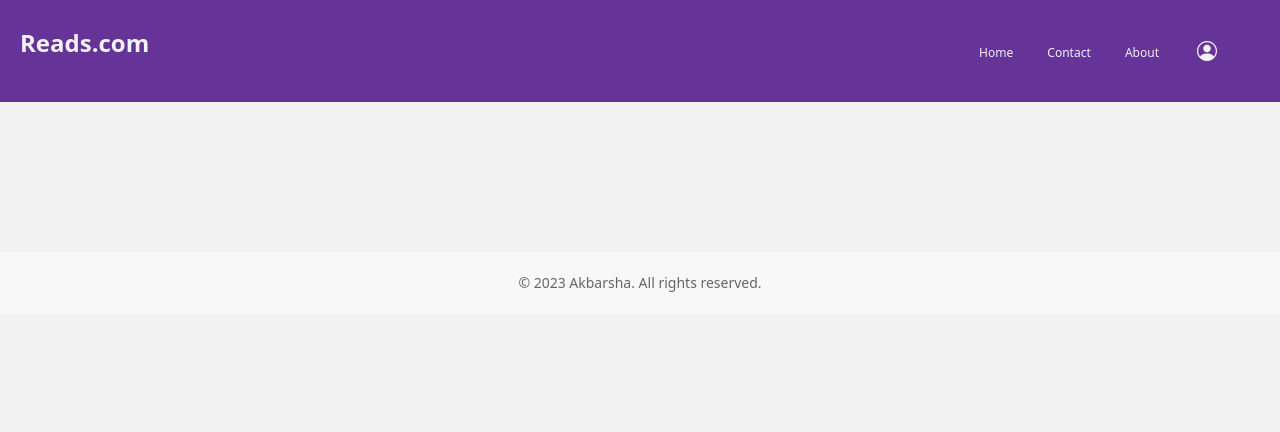
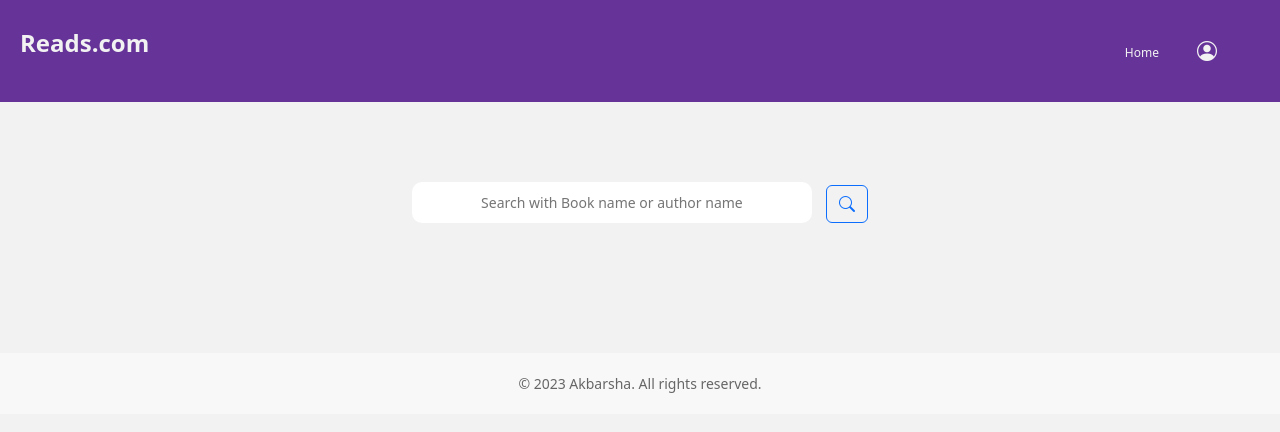
Before and after one commit to akbarshapr/Online-Book-Store, a Django app: page /book/booklist/ in a window 1280 px wide. Shown: the top 432 px of the page. Run offline with Django 4.2, Linux system fonts and the light colour scheme; the visitor is signed in with stand-in values (Sample User, id 1); data that the repository does not hold is empty.

Commit message:
Initial Commit

```diff
--- a/book_store/book/admin.py
+++ b/book_store/book/admin.py
@@ -1,7 +1,8 @@
 from django.contrib import admin
-from .models import Book, Genre, MyProfile
+from .models import Book, Genre, MyProfile, Review
 # Register your models here.
 
 admin.site.register(Book)
 admin.site.register(Genre)
 admin.site.register(MyProfile)
+admin.site.register(Review)
--- a/book_store/book/urls.py
+++ b/book_store/book/urls.py
@@ -1,5 +1,6 @@
 from django.urls import path
 from .views import HomePageView, BookList, BookDetail, MyProfileView, MyProfileCreate
+from . import views
 
 urlpatterns = [
     path('home/', HomePageView.as_view(), name='home'),
@@ -9,4 +10,5 @@ urlpatterns = [
     path('myprofile/', MyProfileView.as_view(), name='myprofile'),
     path('createprofile/', MyProfileCreate.as_view(), name='createprofile'),
 
+    path('like_review/', views.like_review, name='like_review'),
 ]
--- a/book_store/book/views.py
+++ b/book_store/book/views.py
@@ -1,11 +1,12 @@
-from .models import Book, MyProfile
+from django.db.models import Q
+from django.shortcuts import get_object_or_404, redirect
+
+from .models import Book, MyProfile, Review
 
 from django.views.generic import TemplateView
 from django.views.generic import ListView, DetailView, CreateView
 from django.contrib.auth.mixins import LoginRequiredMixin
 from django.urls import reverse_lazy
-from django.utils.translation import gettext_lazy as _
-
 # Create your views here.
 
 
@@ -18,11 +19,33 @@ class BookList(LoginRequiredMixin, ListView):
     context_object_name = 'books'
     template_name = 'book/booklist.html'
 
+    def get_context_data(self, **kwargs):
+        context = super().get_context_data(**kwargs)
+        search_input = self.request.GET.get('search-area') or ''
+        if search_input:
+            context['books'] = context['books'].filter(
+                Q(title__icontains=search_input) | Q(author__icontains=search_input))
+        context['search_input'] = search_input
+        return context
+
 
 class BookDetail(LoginRequiredMixin, DetailView):
     model = Book
     context_object_name = 'books'
     template_name = 'book/bookdetail.html'
+
+    def get_context_data(self, **kwargs):
+        context = super().get_context_data(**kwargs)
+        context['reviews'] = self.object.reviews.all()
+        return context
+
+
+def like_review(request):
+    if request.method == 'POST':
+        review_id = request.POST.get('review_id')
+        review = get_object_or_404(Review, id=review_id)
+        review.like()
+        return redirect('bookdetail', pk=review.book.pk)
 
 
 class MyProfileView(LoginRequiredMixin, ListView):
--- a/book_store/templates/book/booklist.html
+++ b/book_store/templates/book/booklist.html
@@ -31,6 +31,23 @@
             background-color: transparent;
             color: #f2f2f2;
         }
+        .search-wrapper {
+            padding: 30px;
+            text-align: center;
+        }
+        .search {
+            border: none;
+            width: 400px;
+            text-align: center;
+            padding: 10px;
+            border-radius: 10px;
+            font-size: 14px;
+            margin-right: 10px;
+        }
+        .search:focus {
+            outline: none;
+            border: 1px solid #ccc;
+        }
         .card {
             margin: 30px;
             border-radius: 8px;
@@ -45,9 +62,13 @@
             box-shadow: 0 5px 15px rgba(0,0,0,0.3);
         }
         .card:hover img {
+            object-fit: cover;
             transform: scale(1.1);
         }
         .card img {
+            width: 200px;
+            height: 300px;
+            object-fit: cover;
             transition: all 0.3s ease;
         }
         .card-title {
@@ -91,7 +112,7 @@
             color: #000;
             text-decoration: None;
         }
-        i {
+        .user-icon {
             margin-right: 20px;
             padding: 10px;
             border: 0px;
@@ -99,7 +120,7 @@
             color: #f2f2f2;
             transition: background-color 0.3s ease;
         }
-        i:hover {
+        .user-icon:hover {
             border-radius: 30%;
             background-color: #f2f2f2;
             color: #000;
@@ -168,11 +189,9 @@
         </p>
         <div class="ml-auto" style="margin-left: auto;">
             <a class="header-link" href="{% url 'home' %}">Home</a>
-            <a class="header-link" href="">Contact</a>
-            <a class="header-link" href="">About</a>
         </div>
         <div class="dropdown">
-            <button type="button" class="btn dropdown" data-bs-toggle="dropdown"><i style="font-size:20px;" class="bi bi-person-circle"></i></button>
+            <button type="button" class="btn dropdown" data-bs-toggle="dropdown"><i style="font-size:20px;" class="bi bi-person-circle user-icon"></i></button>
             <ul class="dropdown-menu">
                 <li><a class="dropdown-item" href="{% url 'myprofile' %}">My Profile</a></li>
                 <li><a class="dropdown-item" href="">My Cart</a></li>
@@ -183,11 +202,17 @@
         </div>
     </nav>
     <div class="container-fluid">
+        <div class="search-wrapper">
+            <form method="GET">
+                <input class="search" type="text" name="search-area" value="{{search_input}}" placeholder="Search with Book name or author name">
+                <button class="btn btn-outline-primary" type="submit"><i class="bi bi-search"></i></button>
+            </form>
+        </div>
         <div class="row">
             {% for book in books %}
             <div class="col-sm-3 d-flex align-items-stretch">
-                <div class="card" style="width: 150px;">
-                    <a href="{% url 'bookdetail' pk=book.pk %}"><img src ="{{ book.image_url }}" class = "card-img-top" alt=".." style="width: 150px;"></a>
+                <div class="card" style="width: 200px;">
+                    <a href="{% url 'bookdetail' pk=book.pk %}"><img src ="{{ book.image_url }}" class = "card-img-top" alt=".." style=""></a>
                     <div class="body">
                         <h5 class="card-title">{{ book.title }}</h5>
                         <p class="card-text">{{ book.price|floatformat:2 }}</p>
--- a/book_store/templates/book/my_profile.html
+++ b/book_store/templates/book/my_profile.html
@@ -345,7 +345,7 @@
                     <div class="row">
                         <div class="col-sm-6 basic-wrapper">
                             <div class="card basic-card">
-                                <a class="wrapper-link" href="{% url 'mycart' %}"><img src="https://cdn-icons-png.flaticon.com/512/513/513898.png?w=740&t=st=1679124371~exp=1679124971~hmac=12a64caca7d3bfd6ad1352c7b83a06bcdcdb13c1ffa953e4796b2fe006353994" height="100%" width="100%"></a>
+                                <a class="wrapper-link" href=""><img src="https://cdn-icons-png.flaticon.com/512/513/513898.png?w=740&t=st=1679124371~exp=1679124971~hmac=12a64caca7d3bfd6ad1352c7b83a06bcdcdb13c1ffa953e4796b2fe006353994" height="100%" width="100%"></a>
                                 <div class="wrapper-text">My Cart</div>
                             </div>
                         </div>
```
Also changed, not shown: book_store/book/models.py (+19 -1 lines), book_store/templates/book/bookdetail.html (+45 -3 lines), book_store/media/profiles/Breaking_Bad_ZjSjUFf.jfif (added).
